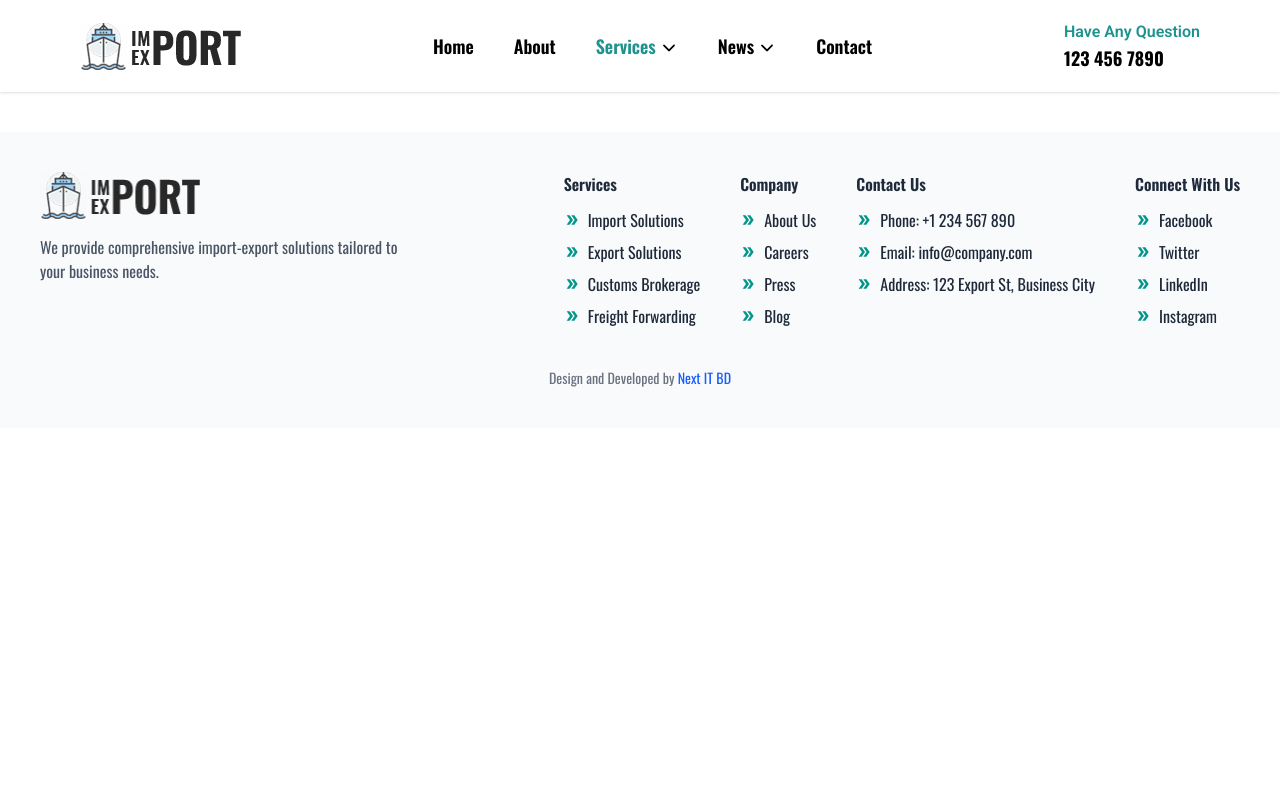
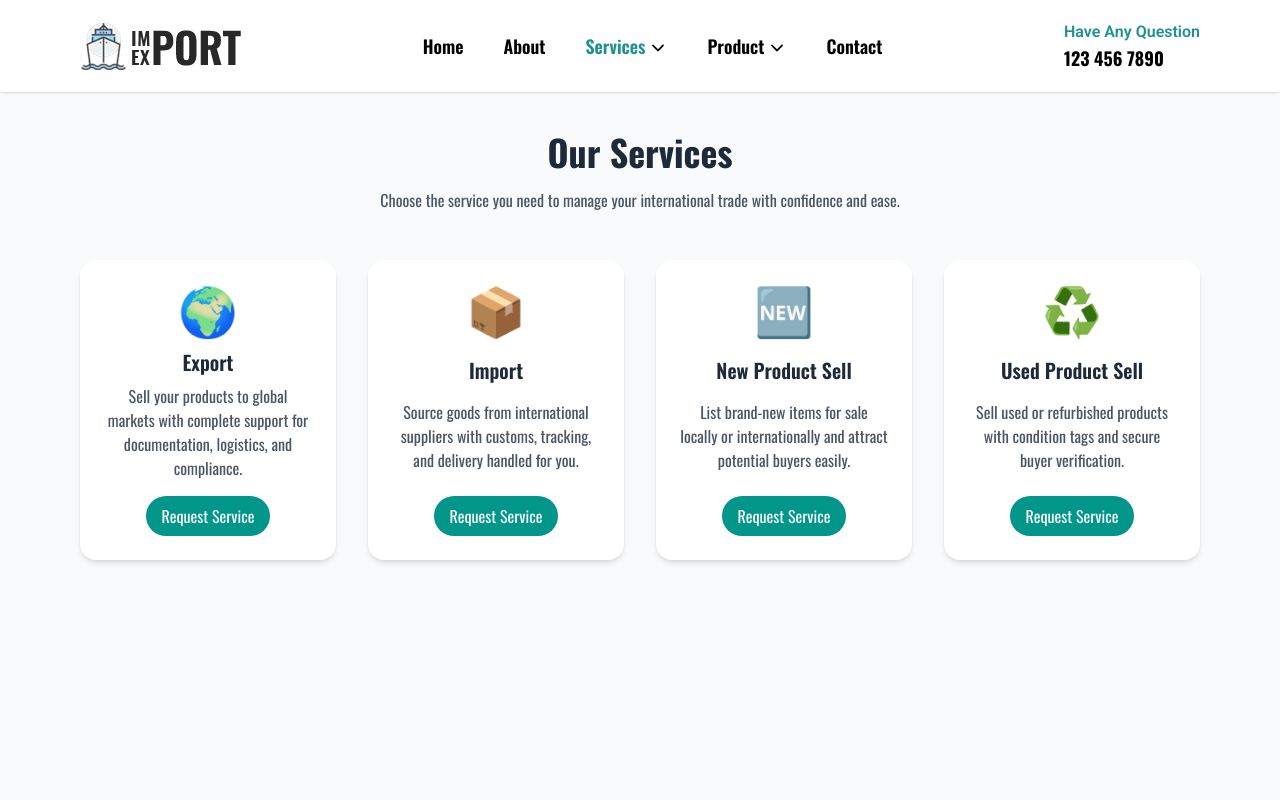
Before and after one commit to Nobleman78/Export-Import-Client, a React (Vite) app: page /services in a window 1280 px wide. Shown: the top 800 px of the page. Built offline with nearby package versions, Linux system fonts and the light colour scheme.

Commit message:
Update the Navbar and Adding the service components items

```diff
--- a/src/App.jsx
+++ b/src/App.jsx
@@ -4,6 +4,14 @@ import Navbar from './components/Navbar'
 import Home from './pages/Home'
 import Footer from './components/Footer'
 import About from './pages/About'
+import Service from './pages/Service'
+import Product from './pages/Product'
+import Contact from './pages/Contact'
+import Export from './ServicePages/Export'
+import Import from './ServicePages/Import'
+import NewProduct from './ServicePages/NewProduct'
+import UsedProduct from './ServicePages/UsedProduct'
+
 
 function App() {
 
@@ -13,6 +21,14 @@ function App() {
       <Routes>
         <Route path='/' element={<Home />}></Route>
         <Route path='/about' element={<About />}></Route>
+        <Route path='/services' element={<Service />}></Route>
+        <Route path='/services/export' element={<Export />}></Route>
+        <Route path='/services/import' element={<Import />}></Route>
+        <Route path='/services/newProduct' element={<NewProduct />}></Route>
+        <Route path='/services/usedProduct' element={<UsedProduct />}></Route>
+        <Route path='/product' element={<Product />}></Route>
+        <Route path='/contact' element={<Contact />}></Route>
+
       </Routes>
       <Footer />
     </div>
--- /dev/null
+++ b/src/ServicePages/Export.jsx
@@ -0,0 +1,22 @@
+import React from 'react';
+
+const Export = () => {
+    return (
+        <div className="max-w-8xl mx-auto px-20 py-12">
+            <h1 className="text-3xl font-bold text-gray-800 mb-6">Export Service</h1>
+            <p className="text-gray-600 mb-10">
+                Here’s how we assist you throughout your export journey:
+            </p>
+
+            <ul className="space-y-6 text-gray-700">
+                <li>📑 <strong>Order Placement:</strong> Streamlined interface for placing and managing buyer orders.</li>
+                <li>📦 <strong>Inventory Handling:</strong> Track available stock, set dispatch rules, manage warehousing.</li>
+                <li>🚚 <strong>Transportation & Logistics:</strong> Integration with freight and shipping partners.</li>
+                <li>🧾 <strong>Documentation & Compliance:</strong> Generate invoices, certificates, customs docs, HS code.</li>
+                <li>💰 <strong>Payment & Escrow:</strong> Secure payment gateway, milestone-based release, multi-currency support.</li>
+            </ul>
+        </div>
+    );
+};
+
+export default Export;
--- /dev/null
+++ b/src/ServicePages/Import.jsx
@@ -0,0 +1,11 @@
+import React from 'react';
+
+const Import = () => {
+    return (
+        <div>
+
+        </div>
+    );
+};
+
+export default Import;
--- /dev/null
+++ b/src/ServicePages/NewProduct.jsx
@@ -0,0 +1,11 @@
+import React from 'react';
+
+const NewProduct = () => {
+    return (
+        <div>
+
+        </div>
+    );
+};
+
+export default NewProduct;
--- /dev/null
+++ b/src/ServicePages/UsedProduct.jsx
@@ -0,0 +1,11 @@
+import React from 'react';
+
+const UsedProduct = () => {
+    return (
+        <div>
+
+        </div>
+    );
+};
+
+export default UsedProduct;
--- a/src/components/Navbar.jsx
+++ b/src/components/Navbar.jsx
@@ -6,6 +6,8 @@ import { HiMenu, HiX } from 'react-icons/hi';
 
 const Navbar = () => {
     const [menuOpen, setMenuOpen] = useState(false);
+    const [serviceDropDown, setServiceDropDown] = useState(false)
+    const [productDropDown, setProductDropDown] = useState(false)
     const navLinkClass = ({ isActive }) =>
         isActive ? 'text-[#1e928e]' : 'hover:text-[#1e928e] text-black';
 
@@ -35,40 +37,43 @@ const Navbar = () => {
                 <div className='hidden lg:flex gap-10 text-lg font-semibold'>
                     <NavLink onClick={() => window.scrollTo(0, 0)} to='/' className={navLinkClass}>Home</NavLink>
                     <NavLink onClick={() => window.scrollTo(0, 0)} to='/about' className={navLinkClass}>About</NavLink>
-                    <div className='relative group'>
-                        <div className='flex items-center gap-1 cursor-pointer'>
+
+                    {/* Services */}
+                    <div className='relative' onMouseEnter={() => setServiceDropDown(true)} onMouseLeave={() => setServiceDropDown(false)}>
+                        <div className='flex items-center gap-1 cursor-pointer' onClick={() => setServiceDropDown(!serviceDropDown)}>
                             <NavLink to='/services' className={navLinkClass}>Services</NavLink>
-                            <IoIosArrowDown className='mt-1 transform transition-transform duration-300 group-hover:rotate-180' />
+                            <IoIosArrowDown className={`mt-1 transform transition-transform duration-300 ${serviceDropDown ? 'rotate-180' : ''}`} />
                         </div>
-                        {/* Added invisible padding bridge and transition */}
-                        <div className='absolute w-full top-full left-0 pt-2 opacity-0 invisible group-hover:opacity-100 group-hover:visible transition-all duration-200 ease-in-out'>
-                            <div className='bg-white shadow-lg text-sm rounded-md py-2 px-4 z-50 border border-gray-100 w-50'>
-                                <NavLink to='/services/Export' className='block hover:text-[#1e928e] text-black py-1'>Export</NavLink>
-                                <NavLink to='/services/Import' className='block hover:text-[#1e928e] text-black py-1'>Import</NavLink>
-                                <NavLink to='/services/New Product Sell' className='block hover:text-[#1e928e] text-black py-1'>New Product Sell</NavLink>
-                                <NavLink to='/services/Used Product Sell' className='block hover:text-[#1e928e] text-black py-1'>Used Product Sell</NavLink>
+                        {/* Service Dropdown */}
+                        {serviceDropDown && (
+                            <div className='absolute left-0 top-full pt-8'>
+                                <div className='w-48 bg-white shadow-lg text-sm rounded-md py-2 px-4 z-50 border border-gray-100'>
+                                    <NavLink onClick={() => setServiceDropDown(false)} to='/services/export' className='block hover:text-[#1e928e] text-black py-1'>Export</NavLink>
+                                    <NavLink onClick={() => setServiceDropDown(false)} to='/services/import' className='block hover:text-[#1e928e] text-black py-1'>Import</NavLink>
+                                    <NavLink onClick={() => setServiceDropDown(false)} to='/services/newProduct' className='block hover:text-[#1e928e] text-black py-1'>New Product Sell</NavLink>
+                                    <NavLink onClick={() => setServiceDropDown(false)} to='/services/usedProduct' className='block hover:text-[#1e928e] text-black py-1'>Used Product Sell</NavLink>
+                                </div>
                             </div>
-                        </div>
+                        )}
                     </div>
 
-                    {/* News with Dropdown - Fixed */}
-                    <div className='relative group'>
-                        <div className='flex items-center gap-1 cursor-pointer'>
-                            <NavLink to='/news' className={navLinkClass}>News</NavLink>
-                            <IoIosArrowDown className='mt-1 transform transition-transform duration-300 group-hover:rotate-180' />
+                    {/* Product */}
+                    <div className='relative' onMouseEnter={() => setProductDropDown(true)} onMouseLeave={() => setProductDropDown(false)}>
+                        <div className='flex items-center gap-1 cursor-pointer' onClick={() => setServiceDropDown(!serviceDropDown)}>
+                            <NavLink to='/product' className={navLinkClass}>Product</NavLink>
+                            <IoIosArrowDown className={`mt-1 transform transition-transform duration-300 ${productDropDown ? 'rotate-180' : ''}`} />
                         </div>
-                        {/* Same fixed structure */}
-                        <div className='absolute top-full text-sm left-0 pt-2 opacity-0 invisible group-hover:opacity-100 group-hover:visible transition-all duration-200 ease-in-out'>
-                            <div className='bg-white shadow-lg rounded-md py-2 px-4 z-50 border border-gray-100 w-50'>
-                                <NavLink to='/news/company' className='block hover:text-[#1e928e] text-black py-1'>Company News</NavLink>
-                                <NavLink to='/news/industry' className='block hover:text-[#1e928e] text-black py-1'>Industry News</NavLink>
+                        {/* Product DropDown */}
+                        {productDropDown && <div className='absolute top-full  left-0 pt-8'>
+                            <div className='bg-white shadow-lg text-sm rounded-md py-2 px-4 z-50 border border-gray-100 w-50'>
+                                <NavLink onClick={() => setProductDropDown(false)} to='/product/new' className='block hover:text-[#1e928e] text-black py-1'>New Product</NavLink>
+                                <NavLink onClick={() => setProductDropDown(false)} to='/product/used' className='block hover:text-[#1e928e] text-black py-1'>Used Product</NavLink>
                             </div>
-                        </div>
+                        </div>}
                     </div>
 
                     <NavLink to='/contact' className={navLinkClass}>Contact</NavLink>
                 </div>
-
 
                 {/* Phone section for desktop only */}
                 <div className='hidden sm:flex items-center gap-3 cursor-pointer'>
@@ -87,7 +92,7 @@ const Navbar = () => {
             {/* Mobile Navigation */}
             {menuOpen && (
                 <div className='lg:hidden bg-gray-200 py-5 flex flex-col gap-4 px-6 pb-4 text-base font-medium'>
-                    <NavLink to='/' onClick={ () => {window.scrollTo(0, 0),toggleMenu}} className={navLinkClass}>Home</NavLink>
+                    <NavLink to='/' onClick={() => { window.scrollTo(0, 0), toggleMenu }} className={navLinkClass}>Home</NavLink>
                     <NavLink to='/about' onClick={toggleMenu} className={navLinkClass}>About</NavLink>
                     <NavLink to='/services' onClick={toggleMenu} className={navLinkClass}>Services</NavLink>
                     <NavLink to='/news' onClick={toggleMenu} className={navLinkClass}>News</NavLink>
--- a/src/pages/Contact.jsx
+++ b/src/pages/Contact.jsx
@@ -3,7 +3,7 @@ import React from 'react';
 const Contact = () => {
     return (
         <div>
-
+            <h2>Welcome to Contact</h2>
         </div>
     );
 };
--- a/src/pages/Notfound.jsx
+++ b/src/pages/Notfound.jsx
@@ -3,7 +3,7 @@ import React from 'react';
 const Notfound = () => {
     return (
         <div>
-
+            <h2>404 | Not Found</h2>
         </div>
     );
 };
--- /dev/null
+++ b/src/pages/Product.jsx
@@ -0,0 +1,11 @@
+import React from 'react';
+
+const Product = () => {
+    return (
+        <div>
+            <h2>Welcome to Product Page</h2>
+        </div>
+    );
+};
+
+export default Product;
--- a/src/pages/Service.jsx
+++ b/src/pages/Service.jsx
@@ -1,9 +1,64 @@
 import React from 'react';
+import { useNavigate, Outlet } from 'react-router-dom';
+
+const services = [
+    {
+        id: 1,
+        title: 'Export',
+        description: 'Sell your products to global markets with complete support for documentation, logistics, and compliance.',
+        icon: '🌍',
+        route: '/services/export',
+    },
+    {
+        id: 2,
+        title: 'Import',
+        description: 'Source goods from international suppliers with customs, tracking, and delivery handled for you.',
+        icon: '📦',
+        route: '/services/import',
+    },
+    {
+        id: 3,
+        title: 'New Product Sell',
+        description: 'List brand-new items for sale locally or internationally and attract potential buyers easily.',
+        icon: '🆕',
+        route: '/services/newProduct',
+    },
+    {
+        id: 4,
+        title: 'Used Product Sell',
+        description: 'Sell used or refurbished products with condition tags and secure buyer verification.',
+        icon: '♻️',
+        route: '/services/usedProduct',
+    },
+];
+
 
 const Service = () => {
+    const navigate = useNavigate();
+
     return (
-        <div>
+        <div className='bg-gray-50 min-h-screen py-10 px-6 lg:px-20'>
+            <div className='max-w-7xl mx-auto text-center mb-12'>
+                <h2 className='text-4xl font-bold text-gray-800 mb-4'>Our Services</h2>
+                <p className='text-gray-600 max-w-2xl mx-auto'>
+                    Choose the service you need to manage your international trade with confidence and ease.
+                </p>
+            </div>
 
+            <div className='grid gap-8 grid-cols-1 sm:grid-cols-2 lg:grid-cols-4'>
+                {services.map((service) => (
+                    <div key={service.id} className='bg-white rounded-2xl shadow-md p-6 hover:shadow-lg transition duration-300 flex flex-col items-center justify-between text-center '>
+                        <div className='text-5xl mb-4'>{service.icon}</div>
+                        <h3 className='text-xl font-semibold text-gray-800 mb-2'>{service.title}</h3>
+                        <p className='text-gray-600 mb-4'>{service.description}</p>
+                        <button
+                            className='bg-teal-600 text-white px-4 py-2 rounded-full hover:bg-teal-700 transition cursor-pointer'
+                            onClick={() => navigate(service.route)}>
+                            Request Service
+                        </button>
+                    </div>
+                ))}
+            </div>
         </div>
     );
 };
```
